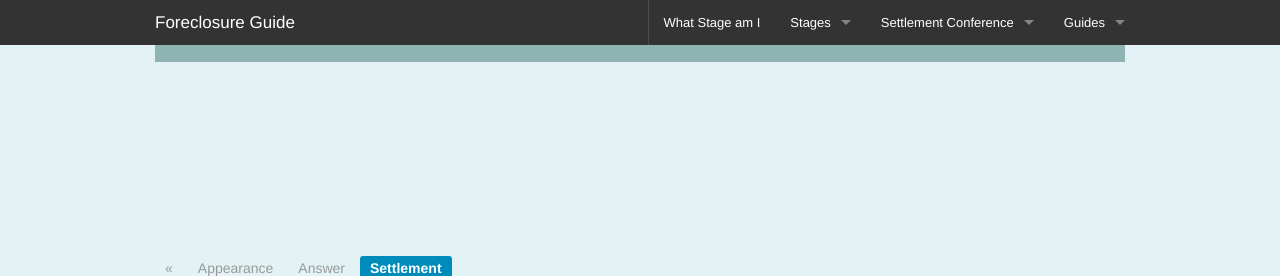
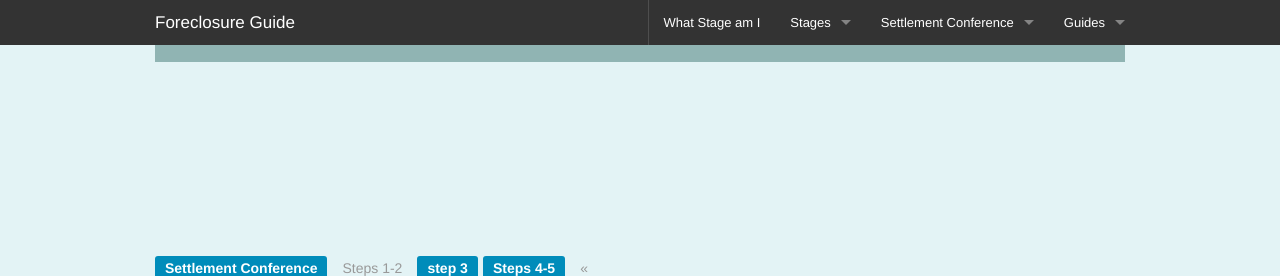
Before and after one commit to SUNY-Albany-CCI-INF362/honey-badgers, a Jekyll site: the page built from SettlementConference.html, in a window 1280 px wide and 900 px high, scrolled down 504 px, cut to the strip 0-276 px from the top of the window. Built offline with Jekyll 4.4.1, drawn with Linux system fonts in a browser that asks for light colours; nearby versions of some CDN libraries; library files that are not in the unit come from our copies; Markdown is read by kramdown in place of the engine named in the settings.

Commit message:
pagnation

```diff
--- a/SettlementConference.html
+++ b/SettlementConference.html
@@ -161,11 +161,11 @@ title: Settlement Conference
 
         <div class="small-12  small-centered  columns">
             <ul class="pagination stages-navigation">
-              <li class="arrow"><a href="Answer.html">&laquo;</a></li>
-
-              <li ><a href="appearance.html">Appearance</a></li>
-              <li ><a href="Answer.html">Answer</a></li>
-               <li class="current"> <a href="SettlementConference.html">Settlement</a></li>
+              <li class ="current"><a href="SettlementConference.html">Settlement Conference</a></li>
+              <li ><a href="preparing-for-settlement-steps1-2.html">Steps 1-2</a></li>
+               <li class="current"> <a href="preparing-for-settlement-step3.html">step 3</a></li>
+                <li class="current"> <a href="preparing-for-settlement-steps4-5.html">Steps 4-5</a></li>
+               <li class="arrow"><a href="Answer.html">&laquo;</a></li>
         </ul>
         </div>
         </div>
```
